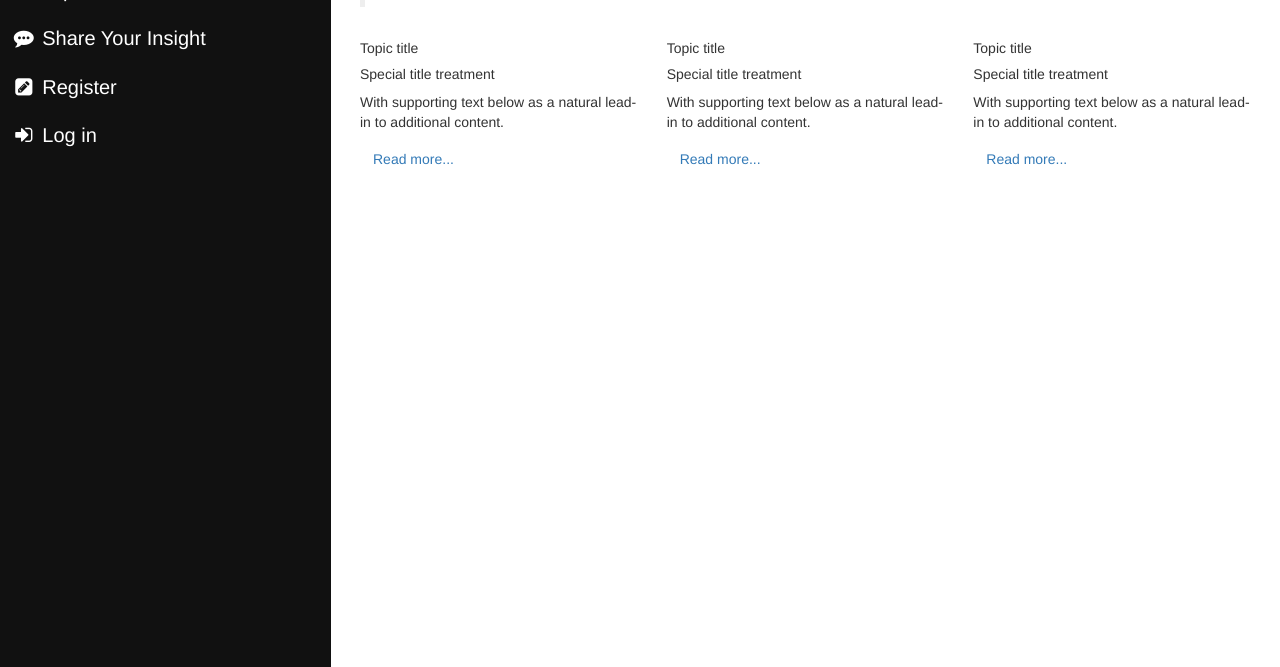
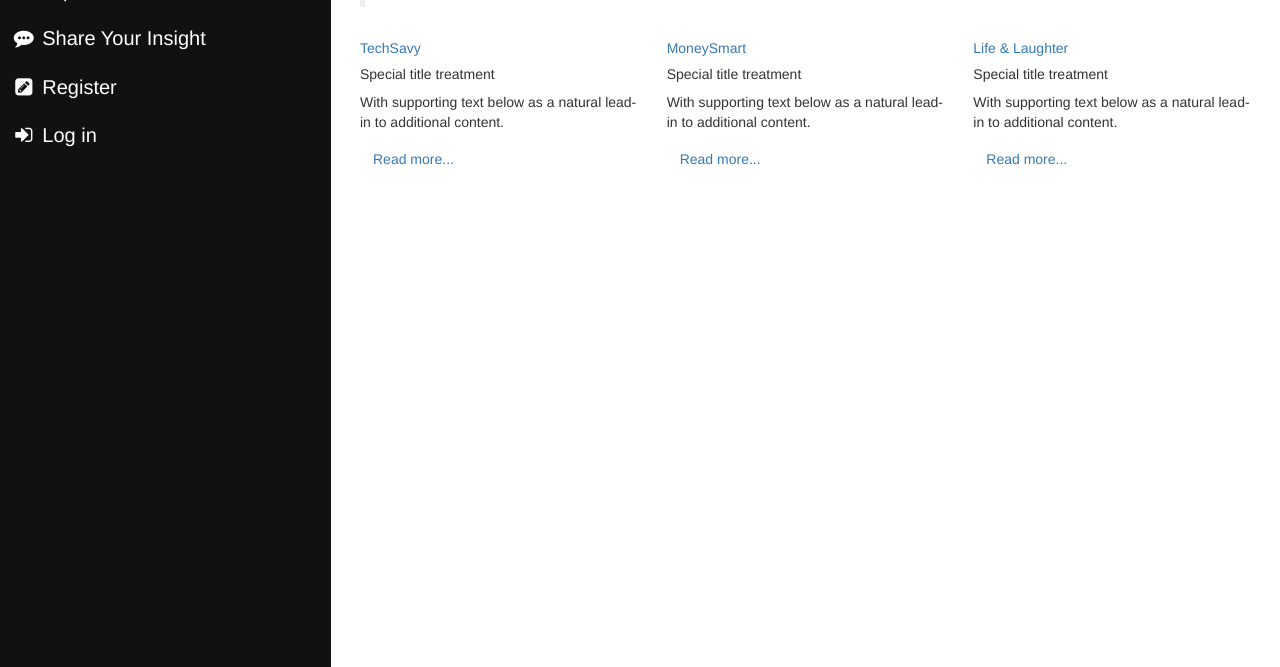
Before and after one commit to RkNyra/Insights-Today, a Flask app: template app/templates/index.html in a window 1280 px wide. Shown: the part 133-800 px from the top of the page. Run offline with Flask 2, Linux system fonts and the light colour scheme; the template is opened without the code that fills it, so the values that code supplies are empty; some libraries are stand-ins or nearby versions; some web fonts are replaced.

```diff
--- a/app/templates/blogposts.html
+++ b/app/templates/blogposts.html
@@ -42,7 +42,7 @@ content %}
       </div>
 
       <!-- MoneySmart Blogposts -->
-      <div id="tech">
+      <div id="money">
         {% if MoneySmartPosts %}
         <h4>MoneySmart Insights</h4>
         <hr />
@@ -76,7 +76,7 @@ content %}
       </div>
 
       <!-- Life & Laughter Blogposts -->
-      <div id="tech">
+      <div id="life">
         {% if LifenLaughterPosts %}
         <h4>Life & Laughter Insights</h4>
         <hr />
--- a/app/templates/index.html
+++ b/app/templates/index.html
@@ -28,42 +28,42 @@
 
       <div class="col-md-4 forIpad">
         <div class="card">
-          <h5 class="card-header">Topic title</h5>
+          <h5 class="card-header"><a href="{{url_for('main.goToBlogposts', _anchor='tech')}}">TechSavy</a></h5>
           <div class="card-body">
             <h5 class="card-title">Special title treatment</h5>
             <p class="card-text">
               With supporting text below as a natural lead-in to additional
               content.
             </p>
-            <a href="#" class="btn btn-outline-primary">Read more...</a>
+            <a href="{{url_for('main.goToBlogposts',_anchor='tech')}}" class="btn btn-outline-primary">Read more...</a>
           </div>
         </div>
       </div>
 
       <div class="col-md-4  forIpad">
           <div class="card">
-            <h5 class="card-header">Topic title</h5>
+            <h5 class="card-header"><a href="{{url_for('main.goToBlogposts',_anchor='money')}}">MoneySmart </a></h5>
             <div class="card-body">
               <h5 class="card-title">Special title treatment</h5>
               <p class="card-text">
                 With supporting text below as a natural lead-in to additional
                 content.
               </p>
-              <a href="#" class="btn btn-outline-primary">Read more...</a>
+              <a href="{{url_for('main.goToBlogposts',_anchor='money')}}" class="btn btn-outline-primary">Read more...</a>
             </div>
           </div>
         </div>
 
       <div class="col-md-4 forIpad">
         <div class="card">
-          <h5 class="card-header">Topic title</h5>
+          <h5 class="card-header"><a href="{{url_for('main.goToBlogposts',_anchor='life')}}">Life & Laughter </a></h5>
           <div class="card-body">
             <h5 class="card-title">Special title treatment</h5>
             <p class="card-text">
               With supporting text below as a natural lead-in to additional
               content.
             </p>
-            <a href="#" class="btn btn-outline-primary">Read more...</a>
+            <a href="{{url_for('main.goToBlogposts', _anchor='life')}}" class="btn btn-outline-primary">Read more...</a>
           </div>
         </div>
       </div>
--- a/app/templates/navbar.html
+++ b/app/templates/navbar.html
@@ -20,11 +20,11 @@
           </a>
           <ul class="sub-menu collapse" id="topics">
             <li class="dropdown-menu subMenu" aria-labelledby="navbarDropdown">
-              <a class="dropdown-item" href="{{url_for('main.goToBlogposts')}}">TechSavy</a>
+              <a class="dropdown-item" href="{{url_for('main.goToBlogposts', _anchor='tech')}}">TechSavy</a>
               <p class="dropdown-divider"></p>
-              <a class="dropdown-item" href="{{url_for('main.goToBlogposts')}}">MoneySmart </a>
+              <a class="dropdown-item" href="{{url_for('main.goToBlogposts', _anchor='money')}}">MoneySmart </a>
               <p class="dropdown-divider"></p>
-              <a class="dropdown-item" href="{{url_for('main.goToBlogposts')}}">Life & Laughter </a>
+              <a class="dropdown-item" href="{{url_for('main.goToBlogposts', _anchor='life')}}">Life & Laughter </a>
               <p class="dropdown-divider"></p>
             </li>
           </ul>
```
Also changed, not shown: README.md.
